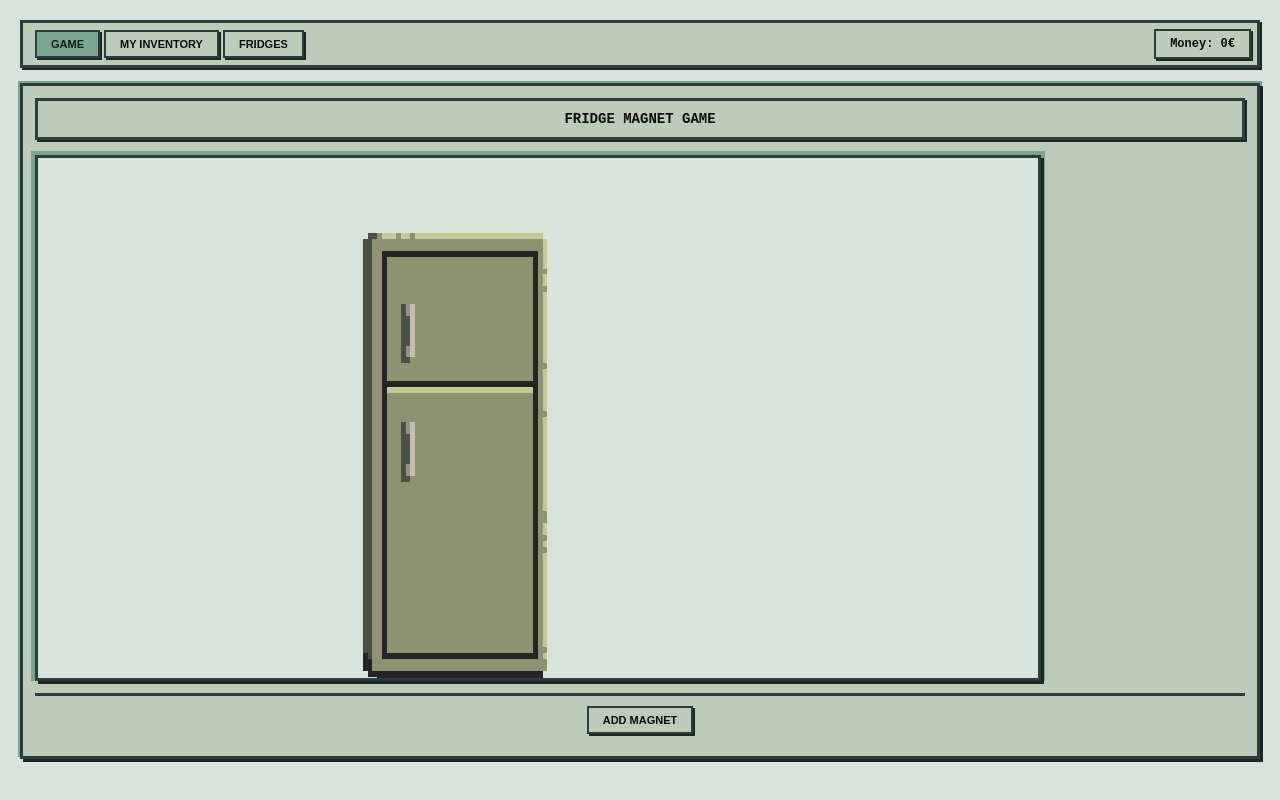
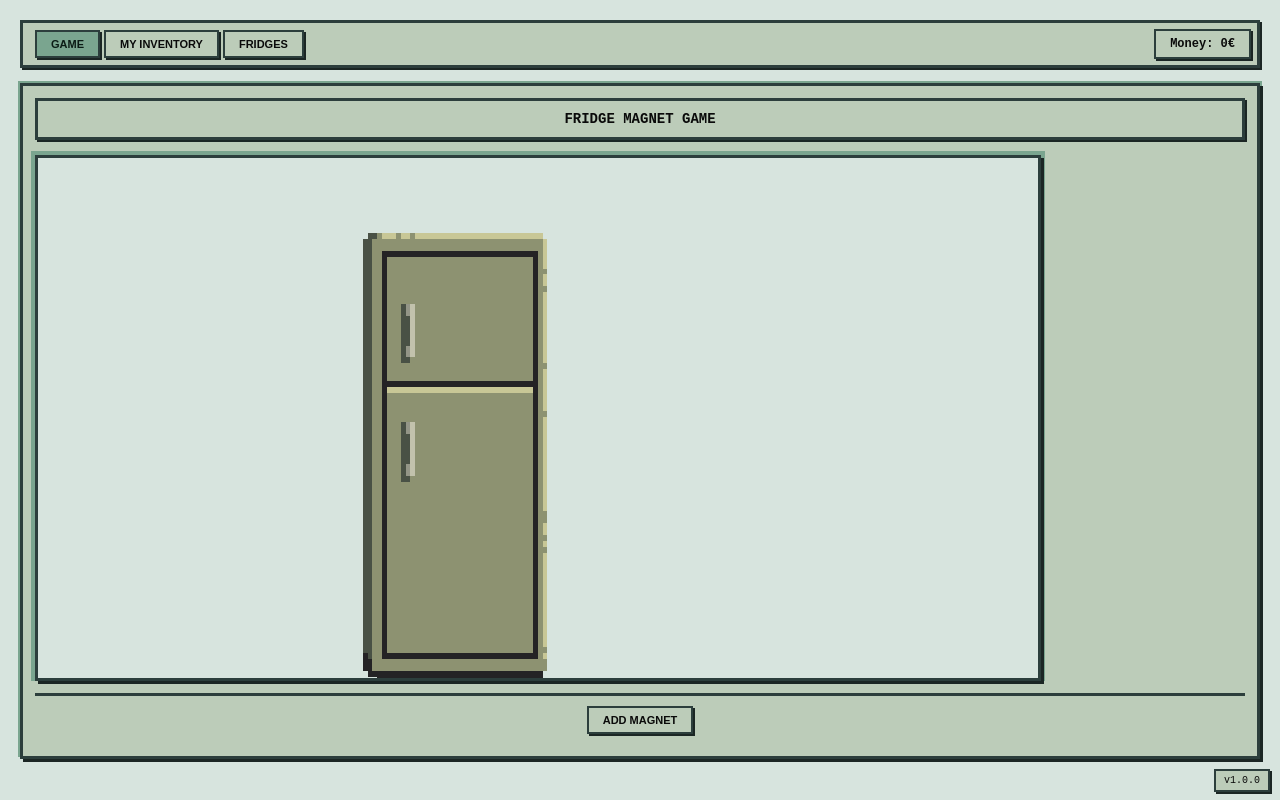
Before and after one commit to SwallowedLego/A-Fridgemagnet-Game, a plain HTML site: page index.html in a window 1280 px wide. Drawn offline with Linux system fonts and the light colour scheme.

Commit message:
Add version badge and style

```diff
--- a/index.html
+++ b/index.html
@@ -110,6 +110,8 @@
         </div>
     </div>
 
+    <div class="version-badge" aria-label="Version">v1.0.0</div>
+
     <script src="game.js"></script>
 </body>
 </html>
--- a/style.css
+++ b/style.css
@@ -185,6 +185,19 @@ button:active {
 button:focus {
     outline: 1px dotted #000;
     outline-offset: -4px;
+}
+
+.version-badge {
+    position: fixed;
+    right: 10px;
+    bottom: 8px;
+    background: var(--pixel-panel);
+    color: var(--pixel-text);
+    border: 2px solid var(--pixel-border);
+    padding: 4px 8px;
+    font-size: 10px;
+    box-shadow: 2px 2px 0 var(--pixel-shadow);
+    z-index: 1100;
 }
 
 /* Grid Layouts */
```
